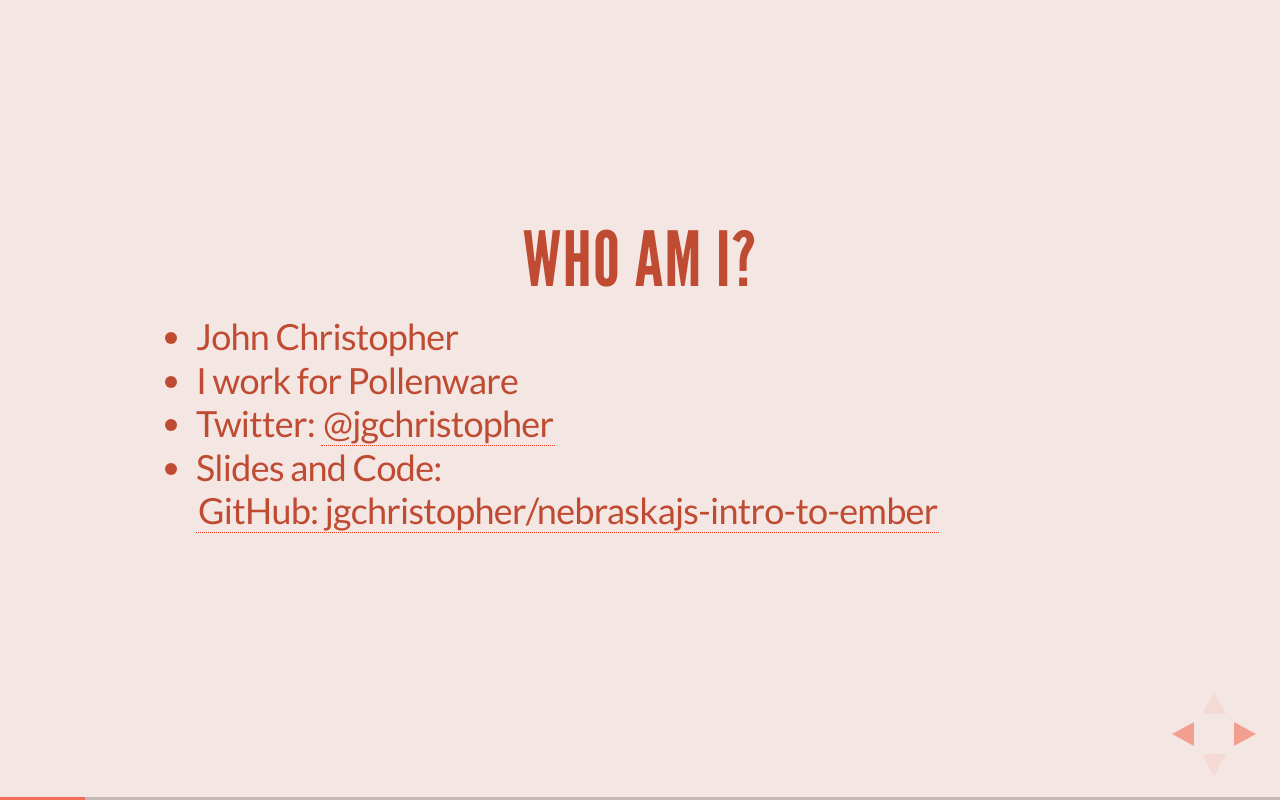
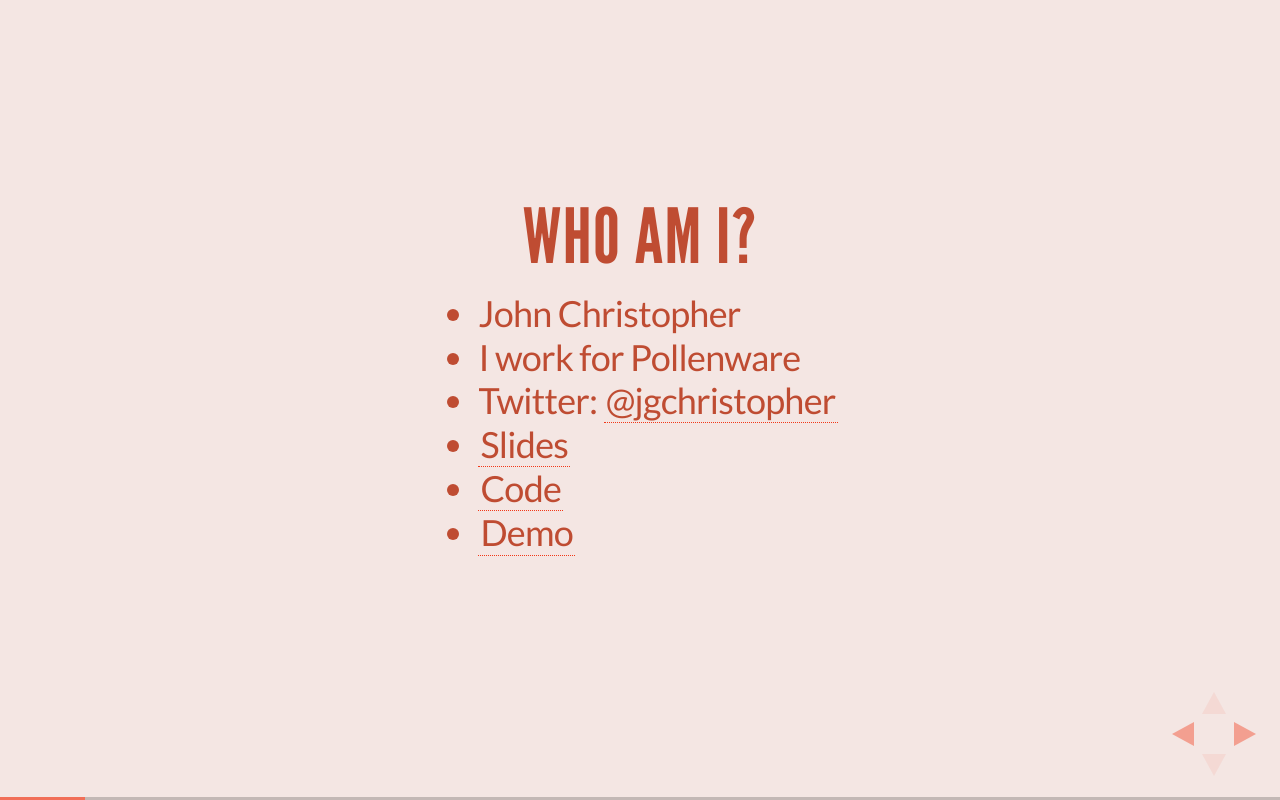
Before and after one commit to jgchristopher/nebraskajs-intro-to-ember, a plain HTML site: page index.html in a window 1280 px wide. Both pictures are taken after a click on the element 1251 px from the left and 734 px from the top of the page. Drawn offline with Linux system fonts and the light colour scheme.

Commit message:
Updating links to Slides, Code, and Demo

```diff
--- a/index.html
+++ b/index.html
@@ -47,8 +47,9 @@
         <li>John Christopher</li>
         <li>I work for Pollenware</li>
         <li>Twitter: <a href="https://twitter.com/jgchristopher">@jgchristopher</a></li>
-        <li>Slides and Code:<a href="https://github.com/jgchristopher/nebraskajs-intro-to-ember">GitHub:
-            jgchristopher/nebraskajs-intro-to-ember</a></li>
+        <li><a href="http://jgchristopher.github.com/nebraskajs-intro-to-ember/">Slides</a></li>
+        <li><a href="https://github.com/jgchristopher/nebraskajs-intro-to-ember">Code</a></li>
+        <li><a href="http://jgchristopher.github.com/nebraskajs-intro-to-ember/demo">Demo</a></li>
     </ul>
 
 </section>
```
Also changed, not shown: demo/index.html (added, +1 -0 lines).
